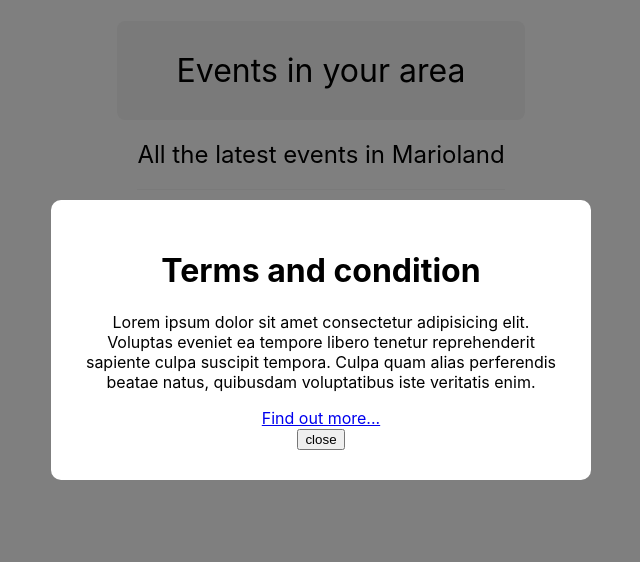
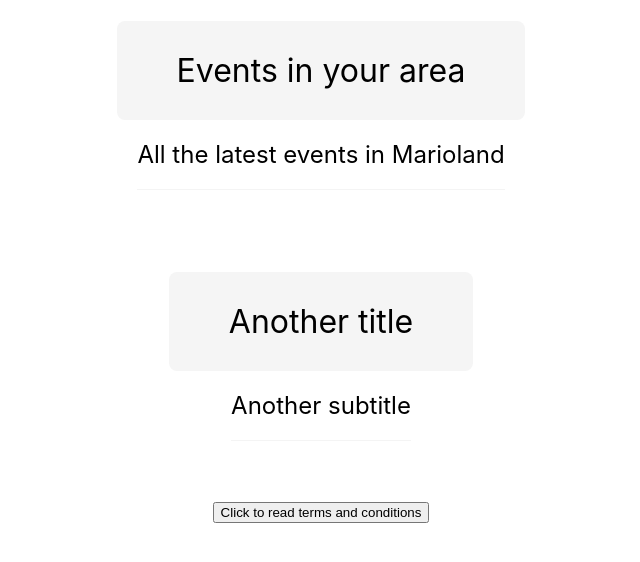
Before and after one commit to aaditya9899/React-practice, a React (Create React App) app: page / in a window 1280 px wide. Shown: the top 562 px of the page, without its empty margins (319-959 px from the left). Built offline with nearby package versions, Linux system fonts and the light colour scheme.

Commit message:
Challenge self completed..yeahhh

```diff
--- a/src/App.js
+++ b/src/App.js
@@ -4,7 +4,7 @@ import { useState } from 'react';
 import Title from './components/Title';
 import Modal from './components/Modal';
 function App() {
-  const [showModal,setShowModal]=useState(true)
+  const [showModal,setShowModal]=useState(false)
   const [events,setEvents]= useState([
 
     {title:"mario's birthday bash",id:1},
@@ -17,6 +17,9 @@ function App() {
 
 
 const handleClose=()=>{
+  setShowModal(true)
+}
+const HandleClose=()=>{
   setShowModal(false)
 }
 
@@ -35,7 +38,8 @@ const handleClose=()=>{
                 </p>
 
    </Modal> */}
-   {showModal && <Modal handleClose={handleClose}>
+   <button onClick={handleClose}>Click to read terms and conditions</button>
+   {showModal && <Modal handleClose={HandleClose}>
    <h1>Terms and condition</h1>
    <p>Lorem ipsum dolor sit amet consectetur adipisicing elit. Voluptas eveniet ea tempore libero tenetur reprehenderit sapiente culpa suscipit tempora. Culpa quam alias perferendis beatae natus, quibusdam voluptatibus iste veritatis enim.</p>
 
```
